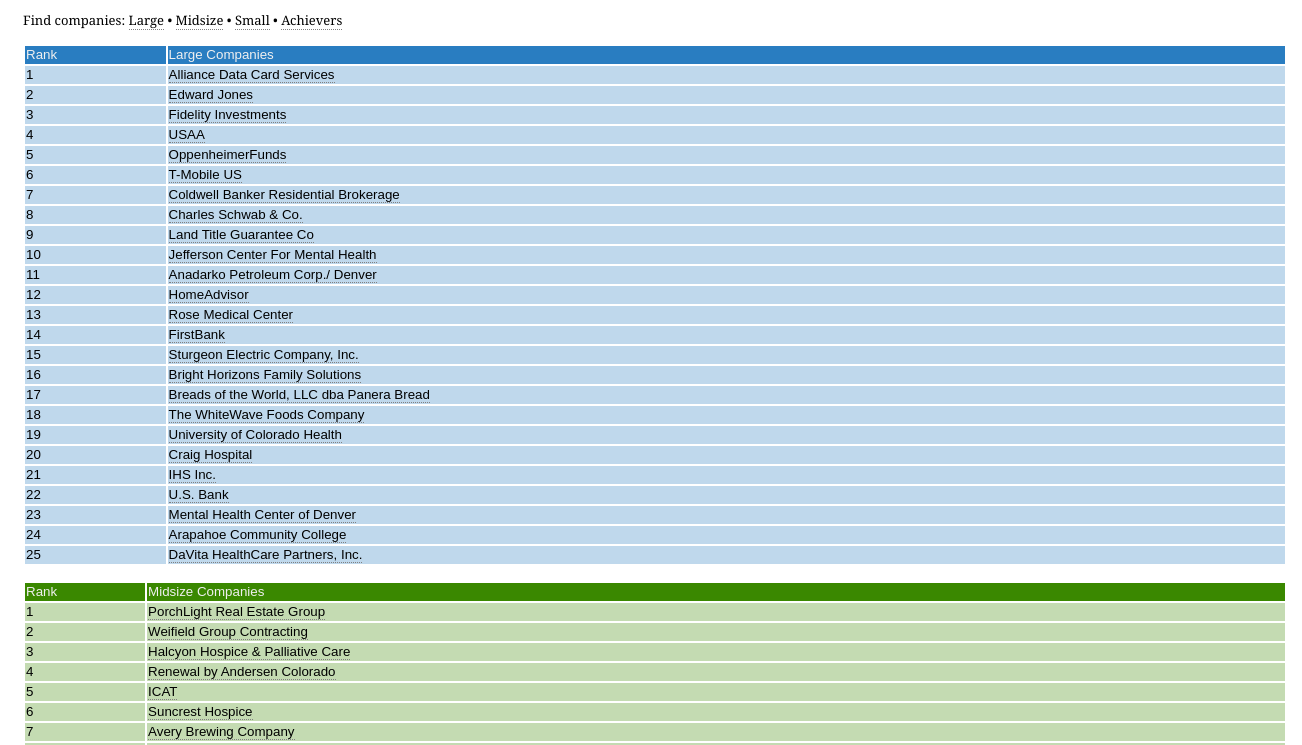
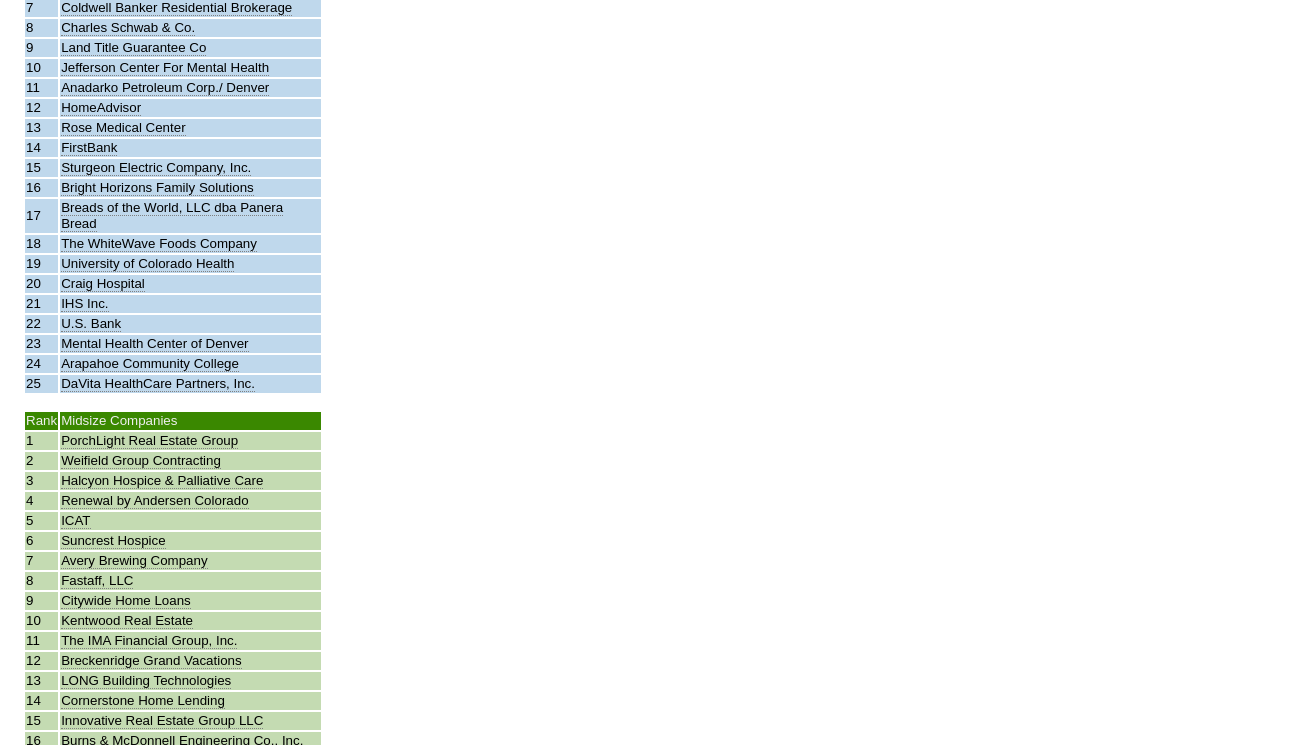
Before and after one commit to githamm/top-workplaces, a plain HTML site: page index.html in a window 1280 px wide. Shown: the part 531-1276 px from the top of the page, 1302 px wide, since content can reach past the window. Drawn offline with nearby package versions, Linux system fonts and the light colour scheme.

Commit message:
Style updates

```diff
--- a/index.html
+++ b/index.html
@@ -6,7 +6,7 @@
 	<script type="text/javascript" src="http://ajax.googleapis.com/ajax/libs/jquery/1.7.1/jquery.min.js"></script>
 	<script src="mustache.min.js"></script>
 	<style type="text/css">
-		#topworkplaceswrapper { font-family: Arial, Helvetica, sans-serif; font-size: 10pt; line-height: 12pt; width: 100%; padding: 15px; }
+		#topworkplaceswrapper { font-family: Arial, Helvetica, sans-serif; font-size: 10pt; line-height: 12pt; width: 300px; padding: 15px; }
 		#topworkplaceswrapper .intro { font-family: "Georgia", serif; font-size: 13px; line-height: 22px; }
 		#topworkplaceswrapper .tablerowlargeheader {color: #F0F0F0; background-color: rgb(41,125,193); }
 		#topworkplaceswrapper .tablerowlarge {background-color: rgb(191,216,236); }
```
